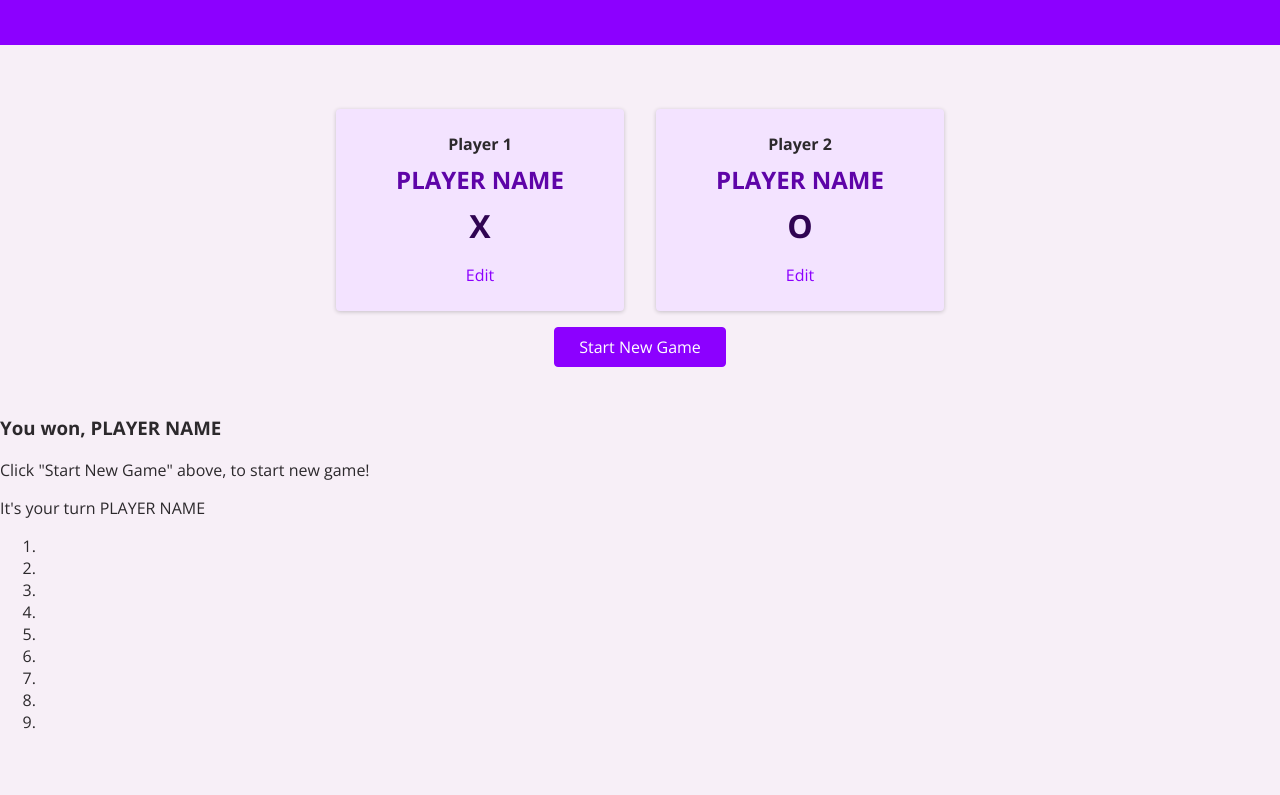
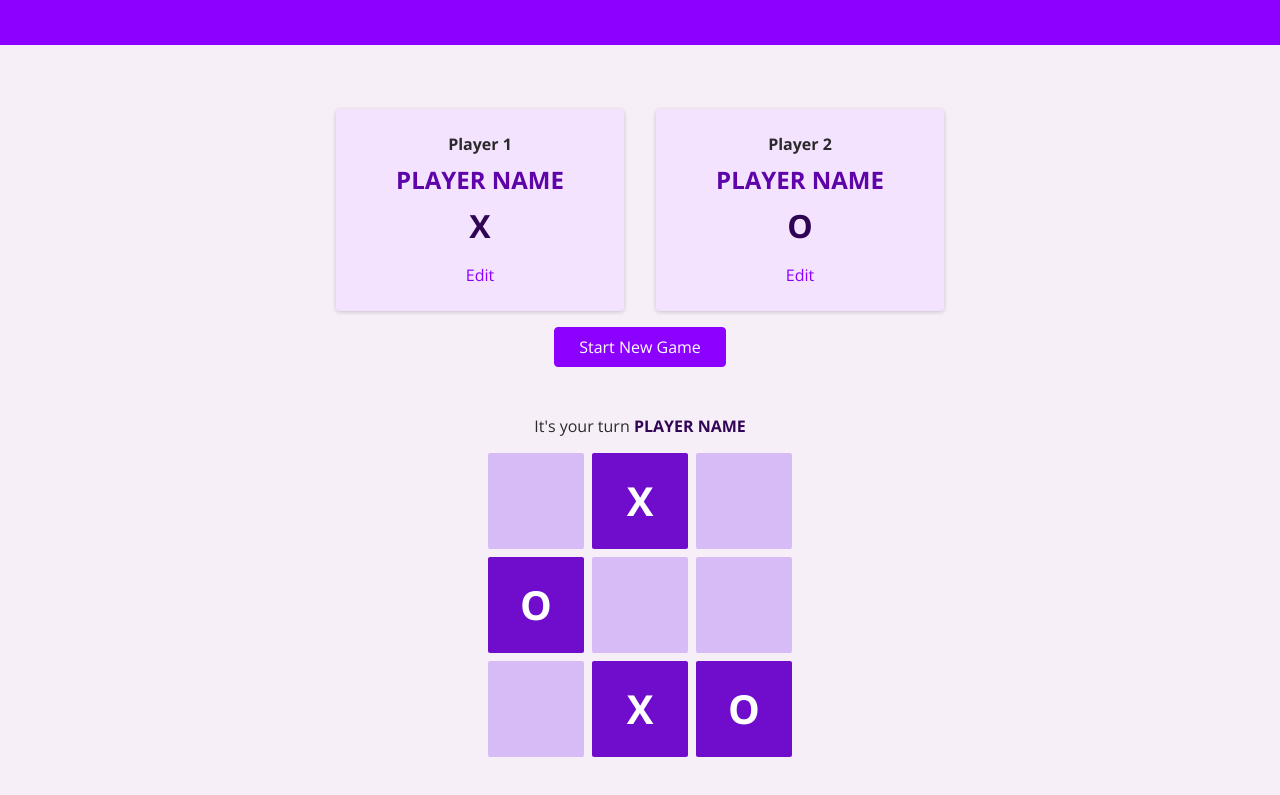
Before and after one commit to DrSimonovic/tic-tac-toe, a plain HTML site: page index.html in a window 1280 px wide. Shown: the part 143-938 px from the top of the page. Before the commit the page ends 892 px from the top, so only its background shows below. Drawn offline with nearby package versions, Linux system fonts and the light colour scheme.

Commit message:
styling game board

```diff
--- a/index.html
+++ b/index.html
@@ -14,6 +14,7 @@
     <link rel="stylesheet" href="styles/styles.css">
     <link rel="stylesheet" href="styles/overlay.css">
     <link rel="stylesheet" href="styles/configuration.css">
+    <link rel="stylesheet" href="styles/game.css">
   </head>
   <body>
     <div id="backdrop"></div>
@@ -57,24 +58,24 @@
         <button class="btn">Start New Game</button>
       </section>
       <section id="game-active">
-        <article>
-          <h3>You won, <span id="winer-name">PLAYER NAME</span></h3>
+        <article id = "game-over">
+          <h2>You won, <span id="winer-name">PLAYER NAME</span></h3>
           <p>Click "Start New Game" above, to start new game!</p>
         </article>
 
         <p>It's your turn <span id="active-player-name">PLAYER NAME</span></p>
-        <ol>
+        <ol id="game-board">
           <li></li>
+          <li class="disabled">X</li>
+          <li></li>
+
+          <li class="disabled">O</li>
           <li></li>
           <li></li>
 
           <li></li>
-          <li></li>
-          <li></li>
-
-          <li></li>
-          <li></li>
-          <li></li>
+          <li class="disabled">X</li>
+          <li class="disabled">O</li>
         </ol>
       </section>
     </main>
--- /dev/null
+++ b/styles/game.css
@@ -0,0 +1,59 @@
+#game-active {
+  text-align: center;
+  margin: 2rem 0 5rem 0;
+  /* display: none; */
+}
+
+#game-over {
+  width: 90%;
+  max-width: 40rem;
+  margin: auto;
+  padding: 1rem 2rem;
+  background-color: rgb(50, 5, 87);
+  color: white;
+  box-shadow: 0px 2px 8px rgba(0, 0, 0, 0.2);
+  border-radius: 4px;
+  display: none;
+}
+
+#game-over h2 {
+  font-size: 2.5rem;
+  margin: 0.5rem 0;
+}
+
+#active-player-name {
+  font-weight: bold;
+  color: rgb(50, 5, 87);
+}
+
+#game-board {
+  list-style: none;
+  margin: 1rem 0;
+  padding: 0;
+  display: grid;
+  grid-template-columns: repeat(3, 6rem); /* 6rem 6rem 6rem */
+  grid-template-rows: repeat(3, 6rem); /* 6rem 6rem 6rem */
+  justify-content: center;
+  gap: 0.5rem;
+}
+
+#game-board li {
+  background-color: rgb(215, 187, 247);
+  border-radius: 2px;
+  cursor: pointer;
+  display: flex;
+  justify-content: center;
+  align-items: center;
+  font-size: 2.5rem;
+  font-weight: bold;
+}
+
+#game-board li:hover {
+  background-color: rgb(112, 13, 204);
+}
+
+#game-board li.disabled {
+  background-color: rgb(112, 13, 204);
+  color: white;
+  cursor: default;
+}
```
